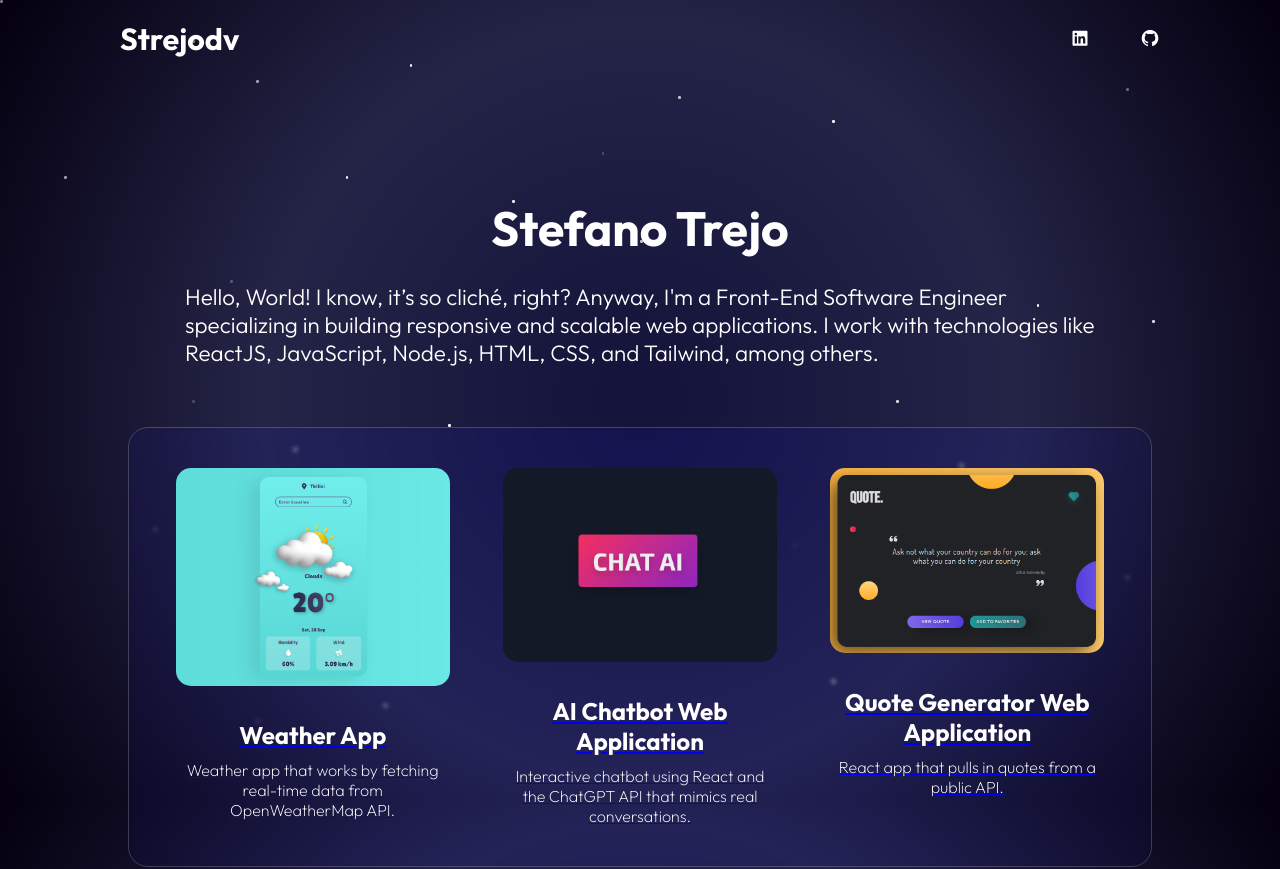
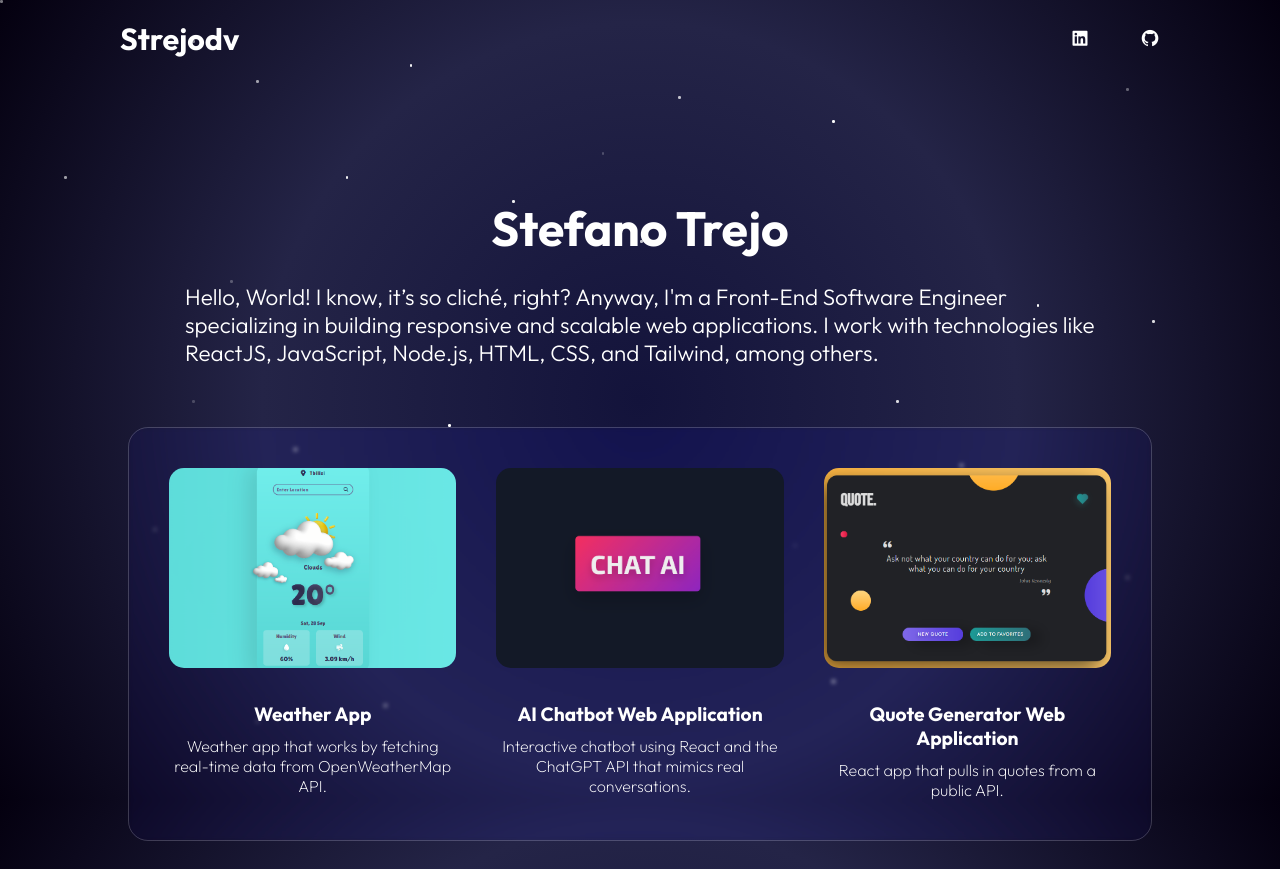
Before and after one commit to strejodv/Portfolio, a React (Vite) app: page / in a window 1280 px wide. Shown: the top 869 px of the page. Built offline with nearby package versions, Linux system fonts and the light colour scheme.

Commit message:
more fixes

```diff
--- a/src/Components/Landingpage.css
+++ b/src/Components/Landingpage.css
@@ -1,6 +1,6 @@
 .image-container {
   display: flex;
-  justify-content: space-around;
+  justify-content: space-between;
   align-items: flex-start;
   flex-wrap: wrap; /* Allow items to wrap to new lines */
   width: 80vw;
@@ -16,14 +16,15 @@
 
 .image-box {
   text-align: center;
-  flex-basis: calc(33.33% - 40px); /* Adjust size and subtract gap */
-  box-sizing: border-box; /* Ensures padding and margins are included in width */
+  flex: 1 1 calc(33.33% - 40px); /* Equal size with gap considered */
+  max-width: 33.33%; /* Ensure no element gets wider than 33% */
+  box-sizing: border-box; /* Prevent overflow by including padding/margins */
 }
 
 .image-box img {
-  width: 100%;
-  height: auto;
-  object-fit: cover;
+  width: 100%; /* Ensure images fill the width of their container */
+  height: 200px; /* Set a consistent height for images */
+  object-fit: cover; /* Maintain aspect ratio */
   border-radius: 15px;
   transition: transform 0.3s ease;
   margin-bottom: 20px;
@@ -34,13 +35,23 @@
 }
 
 .image-box h2 {
-  color: white;
+  color: white; /* Explicitly set color for h2 */
   margin: 10px 0;
+  font-size: 1.2rem; /* Adjust font size for consistency */
 }
 
 .image-box p {
-  color: white;
+  color: white; /* Explicitly set color for p */
   font-weight: 200;
+  font-size: 1rem; /* Set a consistent font size for paragraphs */
+}
+
+a {
+  text-decoration: none; /* Remove underline on links */
+}
+
+a:visited {
+  color: inherit; /* Keep color consistent for visited links */
 }
 
 /* Media Queries for smaller screens */
@@ -52,13 +63,14 @@
   }
 
   .image-box {
-    flex-basis: 100%; /* Make each image-box take up the full width */
+    flex-basis: 100%; /* Full width for each image-box */
+    max-width: 100%; /* Prevent overflow on smaller screens */
     margin-bottom: 20px;
   }
 
   .image-box img {
     width: 100%;
-    height: auto;
+    height: auto; /* Allow height to adjust */
   }
 
   .image-box h2 {
```
